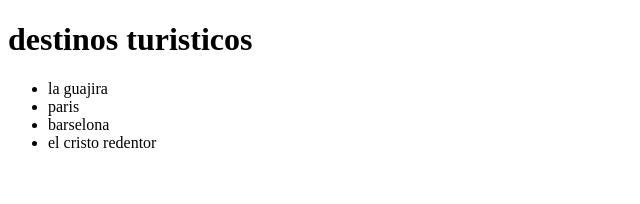
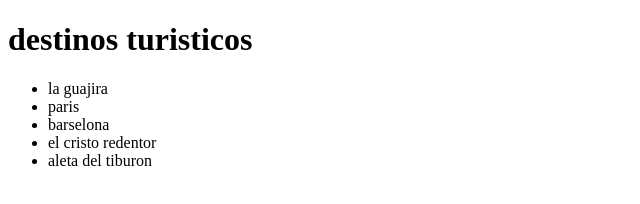
Before and after one commit to sebastian32102/destinos, a plain HTML site: page index.html in a window 1280 px wide. Shown: the whole page, without its empty margins (0-640 px from the left). Drawn offline with Linux system fonts and the light colour scheme.

Commit message:
commir numero cuatro

```diff
--- a/index.html
+++ b/index.html
@@ -12,6 +12,7 @@
         <li>paris</li>
         <li>barselona</li>
         <li>el cristo redentor</li>
+        <li>aleta del tiburon</li>
     </ul>
 </body>
 </html>
```
